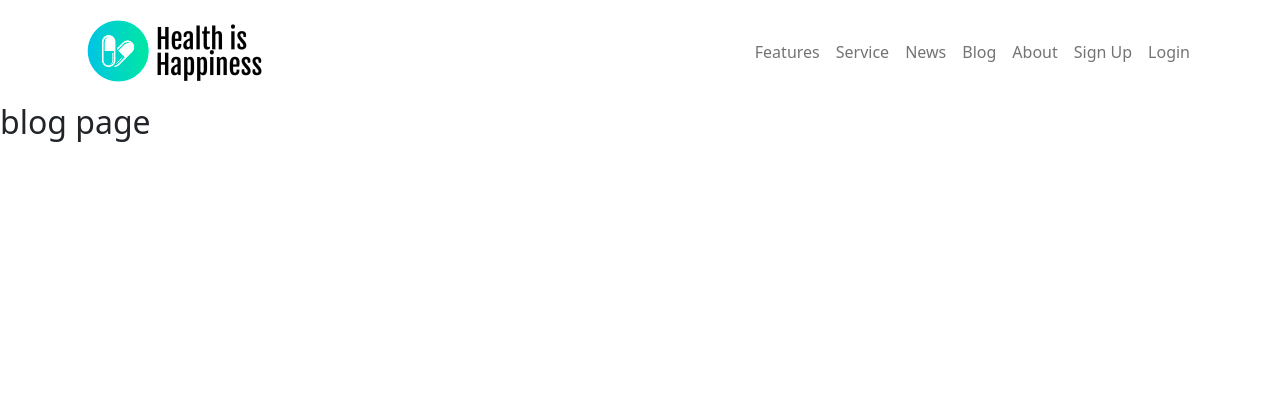
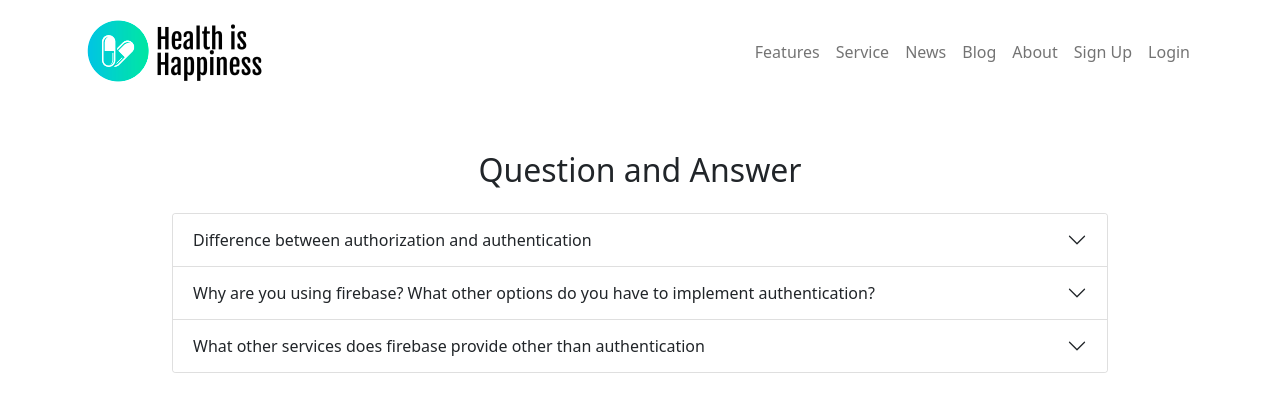
Before and after one commit to MazharulDev/health-is-happiness, a React (Create React App) app: page /blog in a window 1280 px wide. Shown: the top 412 px of the page. Built offline with nearby package versions, Linux system fonts and the light colour scheme; no server answers.

Commit message:
blog and about page update and not found page create

```diff
--- a/src/App.js
+++ b/src/App.js
@@ -10,6 +10,7 @@ import Blog from './components/Blog/Blog';
 import CheckOut from './components/CheckOut/CheckOut';
 import RequireAuth from './components/RequireAuth/RequireAuth';
 import ForgotPassword from './components/ForgotPassword/ForgotPassword';
+import NotFound from './components/NotFound/NotFound';
 
 function App() {
   return (
@@ -28,6 +29,7 @@ function App() {
           </RequireAuth>
         }></Route>
         <Route path='/forgotpassword' element={<ForgotPassword />}></Route>
+        <Route path='*' element={<NotFound />}></Route>
       </Routes>
     </div>
   );
--- a/src/components/About/About.js
+++ b/src/components/About/About.js
@@ -1,9 +1,15 @@
 import React from 'react';
-
+import profile from '../../images/Mazharul.jpg'
 const About = () => {
     return (
-        <div>
-            <h2>About page</h2>
+        <div className='container'>
+            <div className='d-flex justify-content-center'>
+                <img width={400} className="rounded" src={profile} alt="" />
+            </div>
+            <h2 className='text-center mt-3'>Md Mazharul Islam</h2>
+            <div className='d-flex justify-content-center'>
+                <p className='w-50 mb-5'>I will finish the React in the next few weeks. Then I will make some great websites with React. I will also learn JavaScript in a good way. I will get acquainted with the backend and learn.I will go through this way in the way I am giving 6-7 hours of web development time every day I will try to be a full-stack web developer as much as possible.</p>
+            </div>
         </div>
     );
 };
--- a/src/components/Blog/Blog.js
+++ b/src/components/Blog/Blog.js
@@ -1,9 +1,44 @@
 import React from 'react';
+import { Accordion } from 'react-bootstrap';
 
 const Blog = () => {
     return (
-        <div>
-            <h2>blog page</h2>
+        <div className='container w-75 mt-5'>
+            <h2 className='text-center mb-4'>Question and Answer</h2>
+            <Accordion>
+                <Accordion.Item eventKey="0">
+                    <Accordion.Header>Difference between authorization and authentication</Accordion.Header>
+                    <Accordion.Body>
+                        Ans: Authentication and Authorization is totally Difference.
+                        Authentication verifies who the user is but Authorization determines what resources a user can access.
+                        Then Authentication is visible and changeable by the user as opposed to Authorization is not visible to or changeable by the user.
+                    </Accordion.Body>
+                </Accordion.Item>
+                <Accordion.Item eventKey="1">
+                    <Accordion.Header> Why are you using firebase? What other options do you have to implement authentication?</Accordion.Header>
+                    <Accordion.Body>
+                    Ans: I'm using firebase beacuse Userbase can be collected and stored with Firebase. Later that user can be easily identified again. <br /> <br />
+
+There are other ways besides password-based authentication as Multi-factor authentication, Certificate-based authentication,Cookie-Based authentication,Token-Based authentication etc.
+                    </Accordion.Body>
+                </Accordion.Item>
+                <Accordion.Item eventKey="2">
+                    <Accordion.Header> What other services does firebase provide other than authentication</Accordion.Header>
+                    <Accordion.Body>
+                    Ans: There are many services which Firebase provides, Most useful of them are:
+                    <li>Cloud Firestore</li>
+                    <li>Cloud Functions</li>
+                    <li>Hosting</li>
+                    <li>Cloud Storage</li>
+                    <li>Google Analytics</li>
+                    <li>Predictions</li>
+                    <li>Cloud Messaging</li>
+                    <li>Dynamic Links</li>
+                    <li>Remote Config</li>
+                    etc.
+                    </Accordion.Body>
+                </Accordion.Item>
+            </Accordion>
         </div>
     );
 };
--- /dev/null
+++ b/src/components/NotFound/NotFound.js
@@ -0,0 +1,11 @@
+import React from 'react';
+
+const NotFound = () => {
+    return (
+        <div>
+            <h2>Page not found</h2>
+        </div>
+    );
+};
+
+export default NotFound;
```
Also changed, not shown: src/images/Mazharul.jpg (added).
